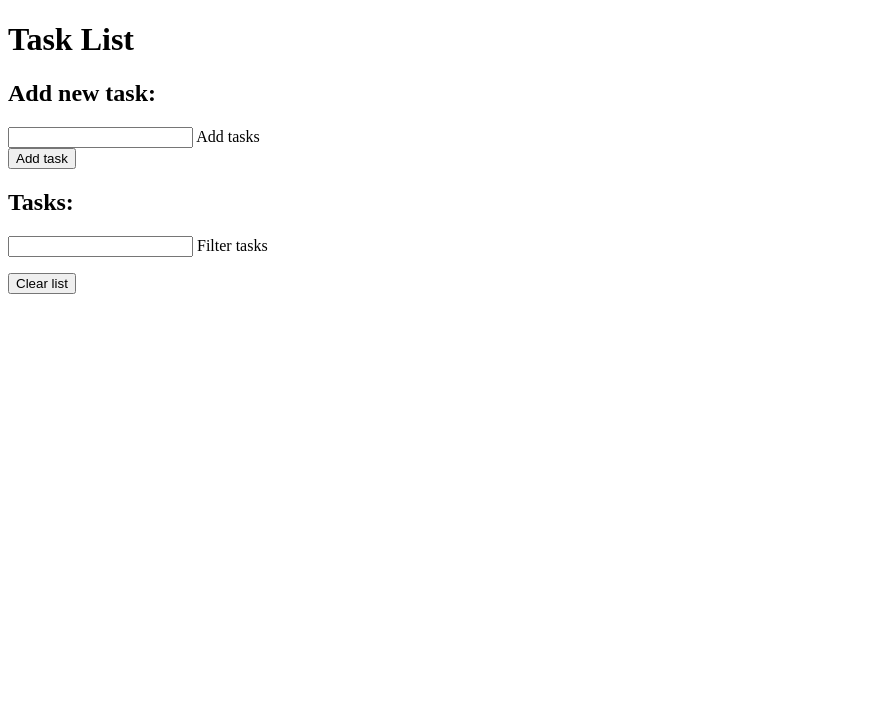
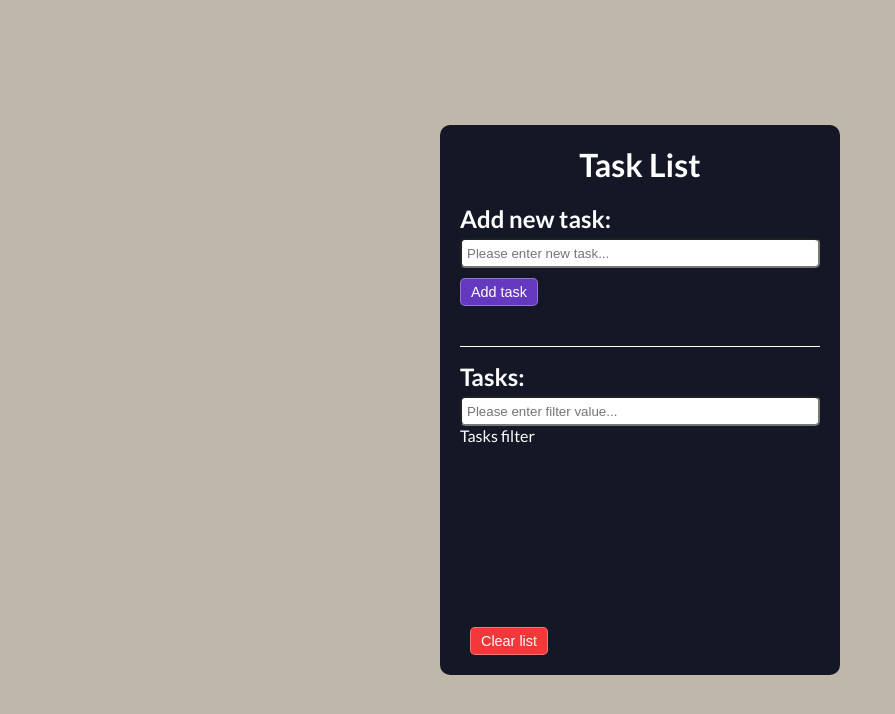
Before and after one commit to BartlomiejMogielnicki/task-list, a plain HTML site: page index.html in a window 1280 px wide. Shown: the whole page, without its empty margins (0-895 px from the left). Drawn offline with Linux system fonts and the light colour scheme.

Commit message:
Add base styling

```diff
--- a/css/style.css
+++ b/css/style.css
@@ -0,0 +1,90 @@
+@import url('https://fonts.googleapis.com/css2?family=Lato:wght@400;700&display=swap');
+
+* {
+    margin: 0;
+    padding: 0;
+    box-sizing: border-box;
+}
+
+body {
+    height: 100vh;
+    width: 100%;
+    display: flex;
+    justify-content: center;
+    align-items: center;
+    background-color: #BFB8AA;
+    font-family: 'Lato', sans-serif;
+}
+
+.container {
+    width: 400px;
+    /* height: 500px; */
+    padding: 20px 20px 10px;
+    display: flex;
+    flex-direction: column;
+    align-items: center;
+    background-color: #141726;
+    border-radius: 10px;
+    color: white;
+}
+
+.input-container {
+    width: 100%;
+    padding: 20px 0px;
+}
+
+.list-container {
+    width: 100%;
+    height: 100%;
+    padding-top: 15px;
+    border-top: 1px solid white;
+    position: relative;
+}
+
+input {
+    width: 100%;
+    height: 30px;
+    padding: 5px;
+    margin-top: 5px;
+    border-radius: 5px;
+}
+
+button {
+    padding: 5px 10px;
+    margin-top: 10px;
+    background-color: transparent;
+    border: 1px solid rgba(255, 255, 255, .3);
+    border-radius: 5px;
+    color: white;
+    font-size: .9rem;
+    cursor: pointer;
+}
+
+.submit-btn {
+    background-color: #6439BF;
+}
+
+.clear-btn {
+    position: absolute;
+    left: 10px;
+    bottom: 10px;
+    background-color: #F23838;
+}
+
+input:focus,
+button:focus {
+    outline: 0;
+}
+
+.filter-container {
+    margin-bottom: 20px;
+}
+
+.task-list {
+    min-height: 200px;
+}
+
+li {
+    padding: 10px 0;
+    list-style: none;
+}
--- a/index.html
+++ b/index.html
@@ -16,8 +16,7 @@
             <div class="filter-container">
                 <form id="add-task-form">
                     <div class="add-task">
-                        <input type="text" name="add-task" id="add-task">
-                        <label for="add-task">Add tasks</label>
+                        <input type="text" name="add-task" id="add-task" placeholder="Please enter new task...">
                     </div>
                     <button type="submit" class="btn submit-btn" id="submit-btn">Add task</button>
                 </form>
@@ -26,10 +25,13 @@
         <div class="list-container">
             <h2>Tasks:</h2>
             <div class="filter-container">
-                <input type="text" name="filter" id="filter">
-                <label for="filter">Filter tasks</label>
+                <input type="text" name="filter" id="filter" placeholder="Please enter filter value...">
+                <label for="filter">Tasks filter</label>
             </div>
-            <ul class="task-list" id="task-list"></ul>
+            <ul class="task-list" id="task-list">
+                <!-- <li class="list-item">Learn React</li>
+                <li class="list-item">Learn Bootstrap</li> -->
+            </ul>
             <button class="btn clear-btn" id="clear-btn">Clear list</button>
         </div>
     </div>
```
